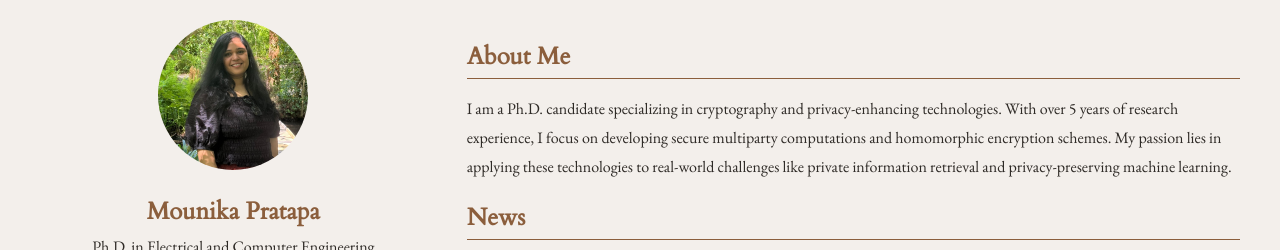
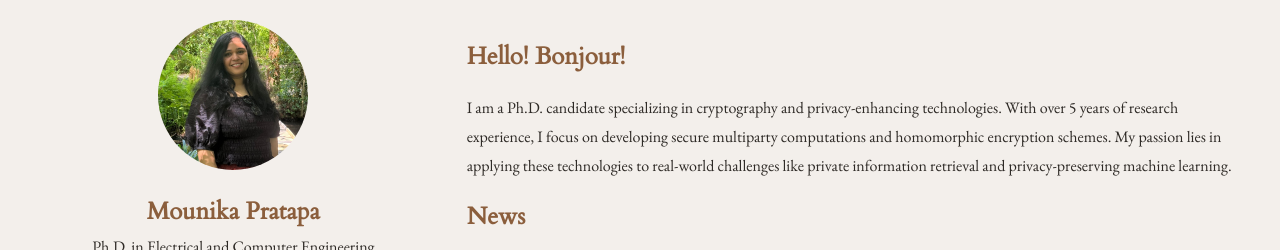
Before and after one commit to mounikapratapa/mounikapratapa.github.io, a plain HTML site: page index.html in a window 1280 px wide. Shown: the top 250 px of the page. Drawn offline with nearby package versions, Linux system fonts and the light colour scheme.

Commit message:
layout changes

```diff
--- a/index.html
+++ b/index.html
@@ -77,7 +77,7 @@
             font-size: 1.5rem;
             margin-bottom: 15px;
             color: #8b5e3c; /* Maroon section titles */
-            border-bottom: 1px solid #8b5e3c;
+            /*border-bottom: 1px solid #8b5e3c;*/
             padding-bottom: 5px;
             font-family: 'Cardo', serif;
         }
@@ -132,7 +132,7 @@
 
         <div class="right-column">
             <section>
-                <h2>About Me</h2>
+                <h2>Hello! Bonjour!</h2>
                 <p>I am a Ph.D. candidate specializing in cryptography and privacy-enhancing technologies. With over 5 years of research experience, I focus on developing secure multiparty computations and homomorphic encryption schemes. My passion lies in applying these technologies to real-world challenges like private information retrieval and privacy-preserving machine learning.</p>
             </section>
             <section>
```
